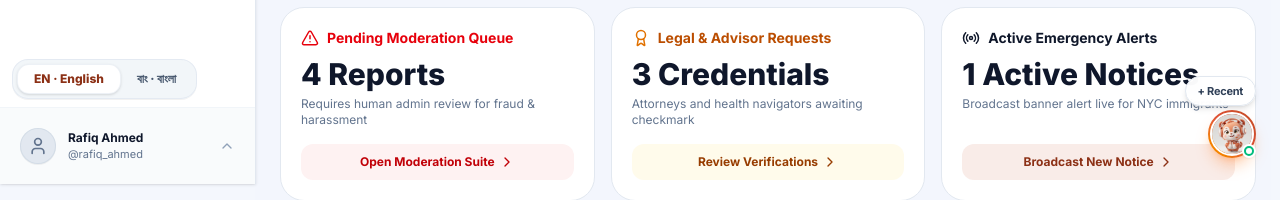
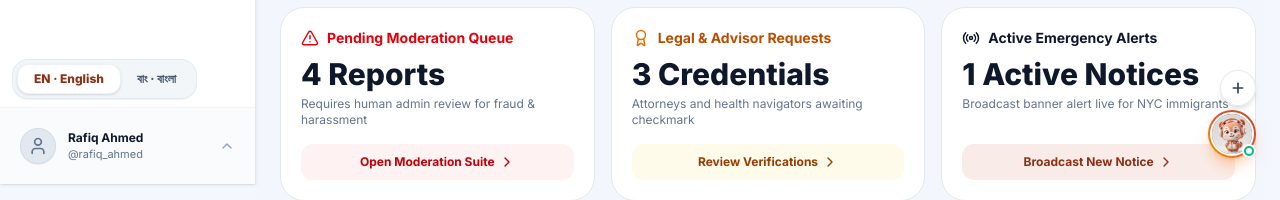
Before and after one commit to Zotish/Personal-project, a React (Vite) app: page /admin in a window 1280 px wide. Shown: the part 616-816 px from the top of the page. Built offline with nearby package versions, Linux system fonts and the light colour scheme.

Commit message:
Feat: Add PathaSathi AI Doll Assistant with smart UI icon navigation

```diff
--- a/src/app/components/mobile-multitab/RecentTabBubble.tsx
+++ b/src/app/components/mobile-multitab/RecentTabBubble.tsx
@@ -1,7 +1,7 @@
-import React, { useState, useRef, useEffect } from "react";
+import React, { useState } from "react";
 import { useLocation } from "react-router";
-import { useMobileTabs, getTaskMeta } from "../../context/MobileTabContext";
-import { Check, Plus, Layers, X, ExternalLink, Trash2 } from "lucide-react";
+import { useMobileTabs } from "../../context/MobileTabContext";
+import { Check, Plus, X } from "lucide-react";
 
 export function RecentTabBubble() {
   const location = useLocation();
@@ -10,28 +10,10 @@ export function RecentTabBubble() {
     isCurrentPageInRecents,
     addPageToRecents,
     removePageFromRecents,
-    setIsRecentsOpen,
     activeTaskToast,
   } = useMobileTabs();
 
-  const [isMenuOpen, setIsMenuOpen] = useState(false);
   const [justAdded, setJustAdded] = useState(false);
-  const menuRef = useRef<HTMLDivElement>(null);
-
-  // Close menu on outside click
-  useEffect(() => {
-    function handleClickOutside(e: MouseEvent) {
-      if (menuRef.current && !menuRef.current.contains(e.target as Node)) {
-        setIsMenuOpen(false);
-      }
-    }
-    if (isMenuOpen) {
-      document.addEventListener("mousedown", handleClickOutside);
-    }
-    return () => {
-      document.removeEventListener("mousedown", handleClickOutside);
-    };
-  }, [isMenuOpen]);
 
   // Hide on public/onboarding routes
   const hiddenPaths = ["/", "/landing", "/login", "/signup", "/verify-email"];
@@ -42,25 +24,16 @@ export function RecentTabBubble() {
   if (isHidden) return null;
 
   const isFeed = location.pathname === "/feed";
-  const currentMeta = getTaskMeta(location.pathname);
 
-  const handleAdd = (e: React.MouseEvent) => {
+  const handleToggle = (e: React.MouseEvent) => {
     e.stopPropagation();
+    if (isCurrentPageInRecents) {
+      removePageFromRecents();
+    } else {
       addPageToRecents();
       setJustAdded(true);
-    setTimeout(() => setJustAdded(false), 1200);
-  };
-
-  const handleRemove = (e: React.MouseEvent) => {
-    e.stopPropagation();
-    removePageFromRecents();
-    setIsMenuOpen(false);
-  };
-
-  const handleOpenDeck = (e: React.MouseEvent) => {
-    e.stopPropagation();
-    setIsRecentsOpen(true);
-    setIsMenuOpen(false);
+      setTimeout(() => setJustAdded(false), 900);
+    }
   };
 
   return (
@@ -73,103 +46,43 @@ export function RecentTabBubble() {
         </div>
       )}
 
-      {/* ── Floating Bubble Container (Stacked directly above Pathasathi Doll) ── */}
+      {/* ── Floating Plus Bubble Button (Stacked directly above Pathasathi Doll) ── */}
       <div
-        ref={menuRef}
-        className={`fixed z-40 pointer-events-auto transition-all duration-300 flex flex-col items-end ${
+        className={`fixed z-40 pointer-events-auto transition-all duration-300 ${
           isFeed
             ? "bottom-[160px] right-4 sm:right-6 xl:right-[340px]"
             : "bottom-[148px] sm:bottom-[78px] right-4 sm:right-6"
         }`}
       >
-        {/* ── Active Page Options Popover ── */}
-        {isMenuOpen && isCurrentPageInRecents && (
-          <div className="mb-2 w-56 bg-white/95 backdrop-blur-md rounded-2xl shadow-2xl border border-slate-200/90 p-2.5 space-y-1.5 animate-in fade-in slide-in-from-bottom-2 text-slate-800">
-            <div className="flex items-center justify-between pb-1.5 border-b border-slate-100 px-1">
-              <div className="flex items-center gap-1.5 min-w-0">
-                <span className="text-sm">{currentMeta.icon}</span>
-                <span className="text-[11px] font-bold truncate max-w-[130px]">
-                  {currentMeta.title}
+        <button
+          onClick={handleToggle}
+          className={`relative w-9 h-9 rounded-full bg-white/95 backdrop-blur-md shadow-md hover:shadow-lg flex items-center justify-center transition-all active:scale-90 cursor-pointer select-none group ${
+            isCurrentPageInRecents
+              ? "border border-emerald-500 hover:border-red-400 text-emerald-600 hover:text-red-500"
+              : "border border-slate-200/90 hover:border-orange-400 text-slate-700 hover:text-[#C04A22]"
+          } ${justAdded ? "ring-2 ring-emerald-400 scale-105" : ""}`}
+          title={isCurrentPageInRecents ? "Saved in Recents (Click to remove)" : "Add to Recent Tabs"}
+        >
+          {isCurrentPageInRecents ? (
+            <>
+              <span className="group-hover:hidden">
+                <Check className="w-4 h-4 stroke-[3]" />
               </span>
-              </div>
-              <span className="text-[9px] font-bold bg-emerald-100 text-emerald-800 px-1.5 py-0.5 rounded-full">
-                Saved
+              <span className="hidden group-hover:block">
+                <X className="w-4 h-4 stroke-[2.5]" />
               </span>
-            </div>
-
-            <button
-              onClick={handleOpenDeck}
-              className="w-full flex items-center justify-between px-2.5 py-2 rounded-xl text-xs font-semibold text-slate-700 hover:bg-slate-100 hover:text-slate-900 transition cursor-pointer"
-            >
-              <span className="flex items-center gap-2">
-                <Layers className="w-3.5 h-3.5 text-[#C04A22]" />
-                <span>Open Recents ({tasks.length})</span>
-              </span>
-              <ExternalLink className="w-3 h-3 text-slate-400" />
-            </button>
-
-            <button
-              onClick={handleRemove}
-              className="w-full flex items-center gap-2 px-2.5 py-2 rounded-xl text-xs font-semibold text-red-600 hover:bg-red-50 transition cursor-pointer"
-            >
-              <Trash2 className="w-3.5 h-3.5" />
-              <span>Remove from Recents</span>
-            </button>
-          </div>
+            </>
+          ) : (
+            <Plus className="w-4 h-4 stroke-[2.5] group-hover:scale-110 transition-transform" />
           )}
 
-        {/* ── The Recent Tab Bubble Pill ── */}
-        {!isCurrentPageInRecents ? (
-          // State A: NOT in recents -> Click to Add
-          <button
-            onClick={handleAdd}
-            className={`group relative flex items-center gap-1.5 px-3 py-1.5 rounded-full bg-white/95 backdrop-blur-md border border-slate-200 hover:border-orange-300 shadow-md hover:shadow-xl text-slate-700 hover:text-[#C04A22] active:scale-95 transition-all cursor-pointer select-none ${
-              justAdded ? "scale-105 ring-2 ring-emerald-400" : ""
-            }`}
-            title="Add this page to Recent Tabs"
-          >
-            <span className="text-[11px] font-bold tracking-tight">
-              + Recent
-            </span>
-
-            {/* Total recent tabs count */}
+          {/* Small tab count badge if any tabs are saved */}
           {tasks.length > 0 && (
-              <span className="text-[10px] font-bold text-slate-500">
+            <span className="absolute -top-1 -right-1 min-w-[16px] h-4 px-1 rounded-full bg-[#C04A22] text-white text-[9px] font-black flex items-center justify-center shadow-xs leading-none pointer-events-none">
               {tasks.length}
             </span>
           )}
         </button>
-        ) : (
-          // State B: ALREADY in recents -> Clean Pill (No background, No left icon)
-          <div
-            className={`flex items-center gap-1.5 px-3 py-1.5 rounded-full bg-white/95 backdrop-blur-md border border-slate-200 hover:border-emerald-500 shadow-md text-slate-800 active:scale-95 transition-all select-none ${
-              justAdded ? "ring-2 ring-emerald-400" : ""
-            }`}
-          >
-            {/* Click to open menu / recents */}
-            <button
-              onClick={() => setIsMenuOpen((prev) => !prev)}
-              className="flex items-center gap-1.5 text-slate-800 hover:text-emerald-700 transition cursor-pointer"
-              title="Page saved in Recents. Click for options"
-            >
-              <span className="text-[11px] font-bold tracking-tight text-emerald-700">
-                In Recents
-              </span>
-              <span className="text-[10px] font-bold text-slate-500">
-                {tasks.length}
-              </span>
-            </button>
-
-            {/* Quick 1-tap Remove button */}
-            <button
-              onClick={handleRemove}
-              className="w-4 h-4 rounded-full hover:bg-slate-100 text-slate-400 hover:text-red-500 flex items-center justify-center transition cursor-pointer"
-              title="Remove from Recent Tabs"
-            >
-              <X className="w-3 h-3 stroke-[2.5]" />
-            </button>
-          </div>
-        )}
       </div>
     </>
   );
```
Lines whose indentation alone changed are shown as unchanged.
